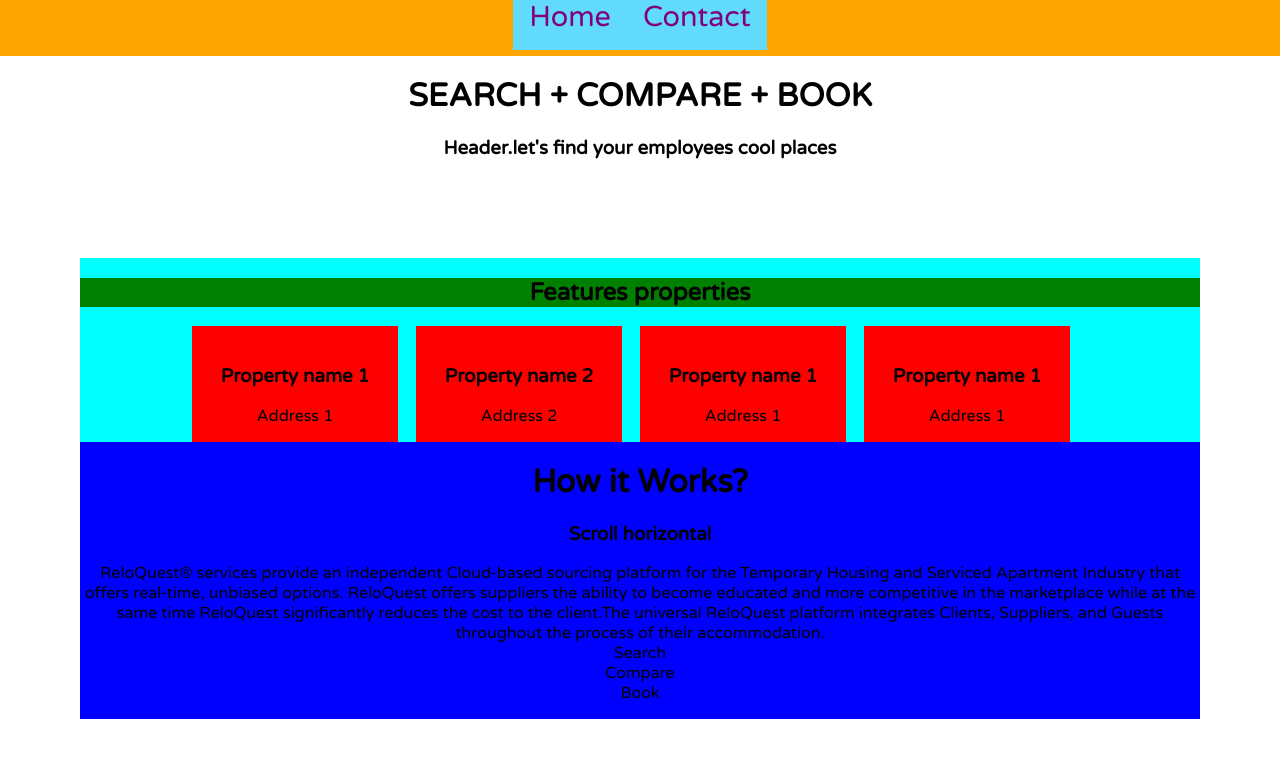
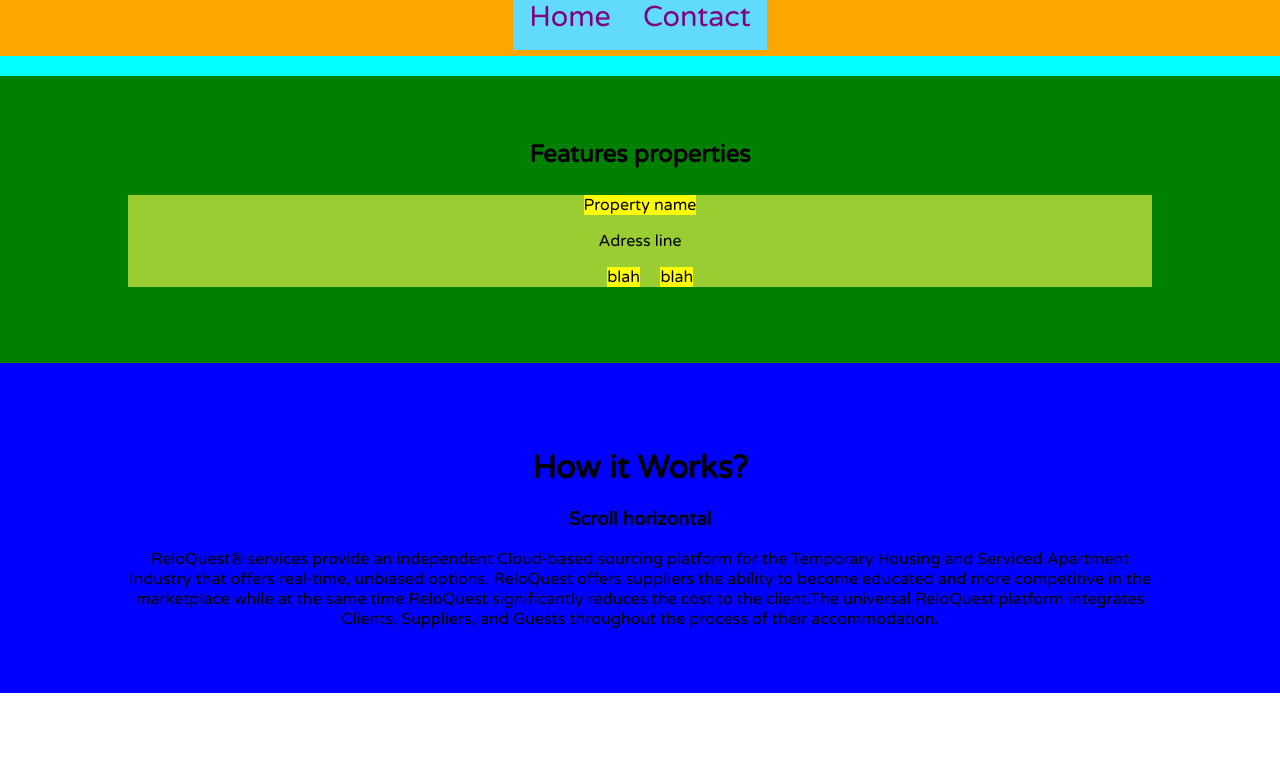
Before and after one commit to AlinaZakirod/marketingRQ, a React (Create React App) app in the folder rq/: page / in a window 1280 px wide. Shown: the top 758 px of the page. Built offline with nearby package versions, Linux system fonts and the light colour scheme.

Commit message:
css colored boxes

```diff
--- a/rq/src/App.css
+++ b/rq/src/App.css
@@ -3,7 +3,6 @@
 }
 
 .content {
-  margin: 5rem;
   background-color: aqua;
   position: absolute;
 }
@@ -70,118 +69,24 @@ body {
   background-color: #61dafb;
 }
 
-#banner {
+.banner {
   width: 100%;
-  height: 100%;
+  height: 200px;
+  background-color: red;
 
   position: absolute;
 }
 
-.wrapper {
-  width: 900px;
-  height: 600px;
-  position: absolute;
-  left: 50%;
-  top: 50%;
-  transform: translate3d(-50%, -50%, 0);
-  overflow: hidden;
-  box-shadow: 0 10px 20px rgba(0, 0, 0, 0.2), 0 6px 6px rgba(0, 0, 0, 0.25);
-}
-
-.split-left,
-.split-right {
-  width: 100%;
-  height: 100%;
-  background-repeat: no-repeat;
-  background-color: white;
-  background-size: cover;
-  background-position: center;
-  position: absolute;
-  top: 0;
-  left: 0;
-  pointer-events: none;
-  overflow: hidden;
-}
-
-.banner-image {
-  height: 100%;
-}
-
-.split-right {
-  width: 50%;
-}
-
-.scroller {
-  width: 50px;
-  height: 50px;
-  position: absolute;
-  left: 50%;
-  top: 50%;
-  transform: translateY(-50%);
-  border-radius: 50%;
-  background-color: transparent;
-  opacity: 0.9;
-  pointer-events: auto;
-  cursor: pointer;
-}
-.scroller:hover {
-  opacity: 1;
-}
-
-.scrolling {
-  pointer-events: none;
-  opacity: 1;
-  z-index: 1;
-}
-
-.scroller__thumb {
-  width: 100%;
-  height: 100%;
-  padding: 5px;
-}
-
-.scroller:before,
-.scroller:after {
-  content: " ";
-  display: block;
-  width: 7px;
-  height: 9999px;
-  position: absolute;
-  left: 50%;
-  margin-left: -3.5px;
-  z-index: 30;
-  transition: 0.1s;
-}
-
-.scroller:before {
-  top: 100%;
-}
-
-.scroller:after {
-  bottom: 100%;
-}
-
-.scroller {
-  border: 5px solid #fff;
-}
-
-.scroller:before,
-.scroller:after {
-  background: #fff;
-}
-
-.scrollerSplitBanner {
-  fill: white;
-}
 .carousel {
   max-width: 100%;
   background-color: green;
   position: relative;
+  padding-bottom: 4%;
 }
 .movingElements {
   position: relative;
-  background-color: yellow;
-  margin: 0% 10% 10% 10%;
+  background-color: yellowgreen;
+  margin: 2% 10% 2% 10%;
 }
 
 .propertySlide {
@@ -199,3 +104,23 @@ body {
   position: relative;
   background-color: blue;
 }
+
+.column-full-width {
+  margin: 0 10% 5% 10%;
+}
+
+.App-title {
+  padding-top: 5%;
+}
+
+.featuredProperty {
+  display: inline;
+  background-color: yellow;
+
+  width: 25%;
+}
+
+#middle {
+  margin-left: 2%;
+  margin-right: 2%;
+}
--- a/rq/src/App.js
+++ b/rq/src/App.js
@@ -1,9 +1,9 @@
 import React, { Component } from "react";
 import "./App.css";
-import Header from "./components/Header.jsx";
+
 import Carousel from "./components/Carousel";
 import Info from "./components/Info";
-import MainPage from "./components/MainPage";
+import Banner from "./components/Banner";
 
 import Navbar from "./components/Navbar";
 
@@ -12,8 +12,8 @@ class App extends Component {
     return (
       <div className="App">
         <Navbar />
-        {/* <MainPage /> */}
-        <Header />
+        <Banner />
+
         <div className="content">
           <Carousel />
           <Info />
--- /dev/null
+++ b/rq/src/components/Banner.jsx
@@ -0,0 +1,18 @@
+import React, { Component } from "react";
+
+class Banner extends Component {
+  state = {};
+  render() {
+    return (
+      <div className="banner">
+        <div>
+          <h2>Search + Compare + Book</h2>
+          <p> usgckahjewrkvjherbkvrhgtwuihdvhewtihbfdjkbnvlka;flktebo;jrtbij</p>
+          <img />
+        </div>
+      </div>
+    );
+  }
+}
+
+export default Banner;
--- a/rq/src/components/Carousel.jsx
+++ b/rq/src/components/Carousel.jsx
@@ -10,31 +10,16 @@ class Carousel extends Component {
   render() {
     return (
       <div className="carousel">
-        <h2>Features properties</h2>
+        <h2 className="App-title">Features properties</h2>
         <div class="movingElements">
-          <div className="propertySlide">
-            <img src=" " />
-            <h3>Property name 1</h3>
-            <p>Address 1</p>
+          <div className="featuredProperty">
+            Property name <p>Adress line</p>
+            <img />
           </div>
-
-          <div className="propertySlide margin-2">
-            <img src=" " />
-            <h3>Property name 2</h3>
-            <p>Address 2</p>
+          <div className="featuredProperty" id="middle">
+            blah
           </div>
-
-          <div className="propertySlide  margin-2">
-            <img src=" " />
-            <h3>Property name 1</h3>
-            <p>Address 1</p>
-          </div>
-
-          <div className="propertySlide  margin-2">
-            <img src=" " />
-            <h3>Property name 1</h3>
-            <p>Address 1</p>
-          </div>
+          <div className="featuredProperty">blah</div>
         </div>
       </div>
     );
--- a/rq/src/components/Header.jsx
+++ /dev/null
@@ -1,13 +0,0 @@
-import React from "react";
-
-const header = () => {
-  return (
-    // <header className="App-header">
-    <header>
-      <h1 className="App-title">SEARCH + COMPARE + BOOK</h1>
-      <h3>Header.let's find your employees cool places</h3>
-    </header>
-  );
-};
-
-export default header;
--- a/rq/src/components/Info.jsx
+++ b/rq/src/components/Info.jsx
@@ -5,7 +5,7 @@ const info = () => {
     <div id="searchCompareBook">
       <h1 className="App-title">How it Works?</h1>
       <h3>Scroll horizontal</h3>
-      <p>
+      <p className="column-full-width">
         ReloQuest® services provide an independent Cloud-based sourcing platform
         for the Temporary Housing and Serviced Apartment Industry that offers
         real-time, unbiased options. ReloQuest offers suppliers the ability to
@@ -13,9 +13,6 @@ const info = () => {
         same time ReloQuest significantly reduces the cost to the client.The
         universal ReloQuest platform integrates Clients, Suppliers, and Guests
         throughout the process of their accommodation.
-        <section className="sectionHorizontal">Search</section>
-        <section className="sectionHorizontal">Compare</section>
-        <section className="sectionHorizontal">Book</section>
       </p>
     </div>
   );
--- a/rq/src/components/MainPage.js
+++ b/rq/src/components/SplitBanner.js
@@ -1,25 +1,25 @@
 import React, { Component } from "react";
 
-class MainPage extends Component {
+class scrollerSplitBanner extends Component {
   state = {};
   render() {
     return (
-      <div id="">
+      <div id="splitBanner">
         <div className="">
           <div className="split-left">
-            <img
+            {/* <img
               className="banner-image"
               src="https://farm2.staticflickr.com/1638/26145024230_06acd55d1b_b.jpg"
               draggable="false"
-            />
+            /> */}
           </div>
 
           <div classname="split-right">
-            <img
+            {/* <img
               className="banner-image"
               src="https://farm2.staticflickr.com/1663/25814974803_d4c55ff708_b.jpg"
               draggable="false"
-            />
+            /> */}
           </div>
           <div class="scroller">
             <svg
@@ -45,4 +45,4 @@ class MainPage extends Component {
   }
 }
 
-export default MainPage;
+export default scrollerSplitBanner;
```
